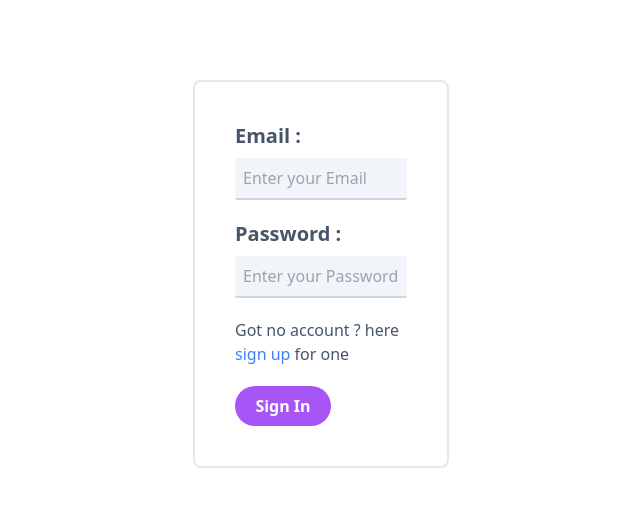
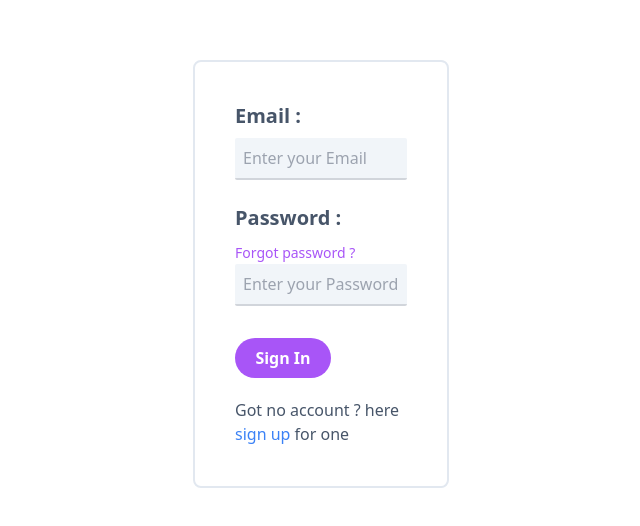
Before and after one commit to dashco-ord/dashcord-core, a Next.js app: page /login in a window 1280 px wide. Shown: the part 126-652 px from the top of the page, without its empty margins (319-959 px from the left). Built offline with nearby package versions, Linux system fonts and the light colour scheme.

Commit message:
Fix : UI improvement on login form

```diff
--- a/pages/login.tsx
+++ b/pages/login.tsx
@@ -4,9 +4,9 @@ const LoginPage = () => {
   return (
     <div className='flex flex-col h-screen w-full items-center justify-center'>
       <form className=' border-2 border-slate-200 p-10 rounded-lg lg:w-1/5 sm:w-10/12 xl:w-1/5 '>
-        <div className='flex flex-col pb-5'>
+        <div className='flex flex-col pb-6'>
           <label className='text-xl text-slate-600 font-semibold mr-5 pb-2'>
-            Email :{" "}
+            Email :
           </label>
           <input
             className='p-2 rounded-sm border-b-2 border-b-gray-300 focus:outline-none focus:border-blue-500 transition ease-in-out delay-75 bg-slate-100 duration-75'
@@ -16,10 +16,18 @@ const LoginPage = () => {
           />
         </div>
 
-        <div className='flex flex-col pb-2'>
-          <label className='text-xl text-slate-600 font-semibold mr-5 pb-2'>
-            Password :{" "}
-          </label>
+        <div className='flex flex-col pb-3'>
+          <div className='flex flex-wrap items-baseline'>
+            <label className='text-xl text-slate-600 font-semibold mr-auto pb-2'>
+              Password :
+            </label>
+            <div>
+              <Link href='/password/forgot'>
+                <a className='text-sm text-purple-500'>Forgot password ?</a>
+              </Link>
+            </div>
+          </div>
+
           <input
             className='p-2 rounded-sm border-b-2 border-b-gray-300 focus:outline-none focus:border-blue-500 transition ease-in-out delay-75 bg-slate-100 duration-75'
             type='password'
@@ -27,19 +35,20 @@ const LoginPage = () => {
             required
           />
         </div>
-        <p className='text-slate-600 mt-3'>
+
+        <input
+          className='mt-5 p-2 w-24 text-white text-md font-semibold bg-purple-500 rounded-full'
+          type='submit'
+          value='Sign In'
+          required
+        />
+        <p className='text-slate-600 mt-5'>
           {"Got no account ? here "}
           <Link href='/signup'>
             <a className='text-blue-500 hover:underline'>sign up</a>
           </Link>
           {" for one"}
         </p>
-        <input
-          className='mt-5 p-2 w-24 text-white text-md font-semibold bg-purple-500 rounded-full'
-          type='submit'
-          value='Sign In'
-          required
-        />
       </form>
     </div>
   );
```
